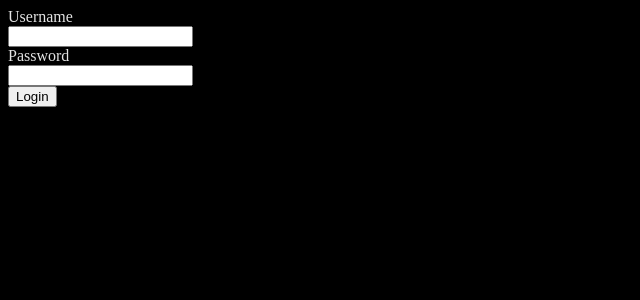
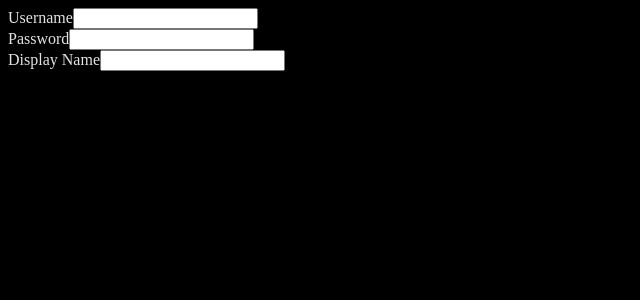
Before and after one commit to Pinche14/Practice, a React (Create React App) app in the folder frontend/: page / in a window 1280 px wide. Shown: the top 300 px of the page, without its empty margins (0-640 px from the left). Built offline with nearby package versions, Linux system fonts and the light colour scheme.

Commit message:
Register Form

```diff
--- a/frontend/src/App.js
+++ b/frontend/src/App.js
@@ -13,6 +13,7 @@ import "./globals.css";
 import "./components/UserDetails"
 import UserDetails from './components/UserDetails'
 import LoginForm from './components/LoginForm'
+import RegisterForm from './components/RegisterForm'
 
 
 const App = () => {
@@ -89,7 +90,7 @@ const App = () => {
   // });
   return (
     <div>
-      <LoginForm/>
+      <RegisterForm/>
       {/* {mockUsers.map((user) => {
         return <UserDetails user={user} />
       })} */}
--- a/frontend/src/components/LoginForm.jsx
+++ b/frontend/src/components/LoginForm.jsx
@@ -8,7 +8,7 @@ const LoginForm = () => {
         const formData =  new FormData(e.target);
         const username = formData.get("username")
         const password = formData.get("password")
-        fetch("http://localhost:3001/api/logintime", {
+        fetch("http://localhost:3001/api/login", {
             body: {
                 username,
                 password,
--- /dev/null
+++ b/frontend/src/components/RegisterForm.jsx
@@ -0,0 +1,38 @@
+import React from 'react'
+import { useState } from 'react'
+
+const RegisterForm = () => {
+  console.log(useState())
+  const [username, setUsername] = useState("")
+  const [password, setPassword] = useState("")
+  const [displayName, setDisplayName] = useState("")
+
+  return (
+    <form>
+        <div>
+          <label htmlFor="username">Username</label>
+          <input
+          id="username"
+          value={username}
+          onChange={(e) => {
+          setUsername(e.target.value)
+          }}/>
+        </div>
+        <div>
+          <label htmlFor="password">Password</label>
+          <input id="password" value={password} onChange={(e) => {
+            setPassword(e.target.value)
+          }}/>
+        </div>
+        <div>
+          <label htmlFor="displayName">Display Name</label>
+          <input id="displayName" value={displayName} onChange={(e) => {
+            setDisplayName(e.target.value)
+          }}/>
+        </div>
+    </form>
+
+  )
+}
+
+export default RegisterForm
```
